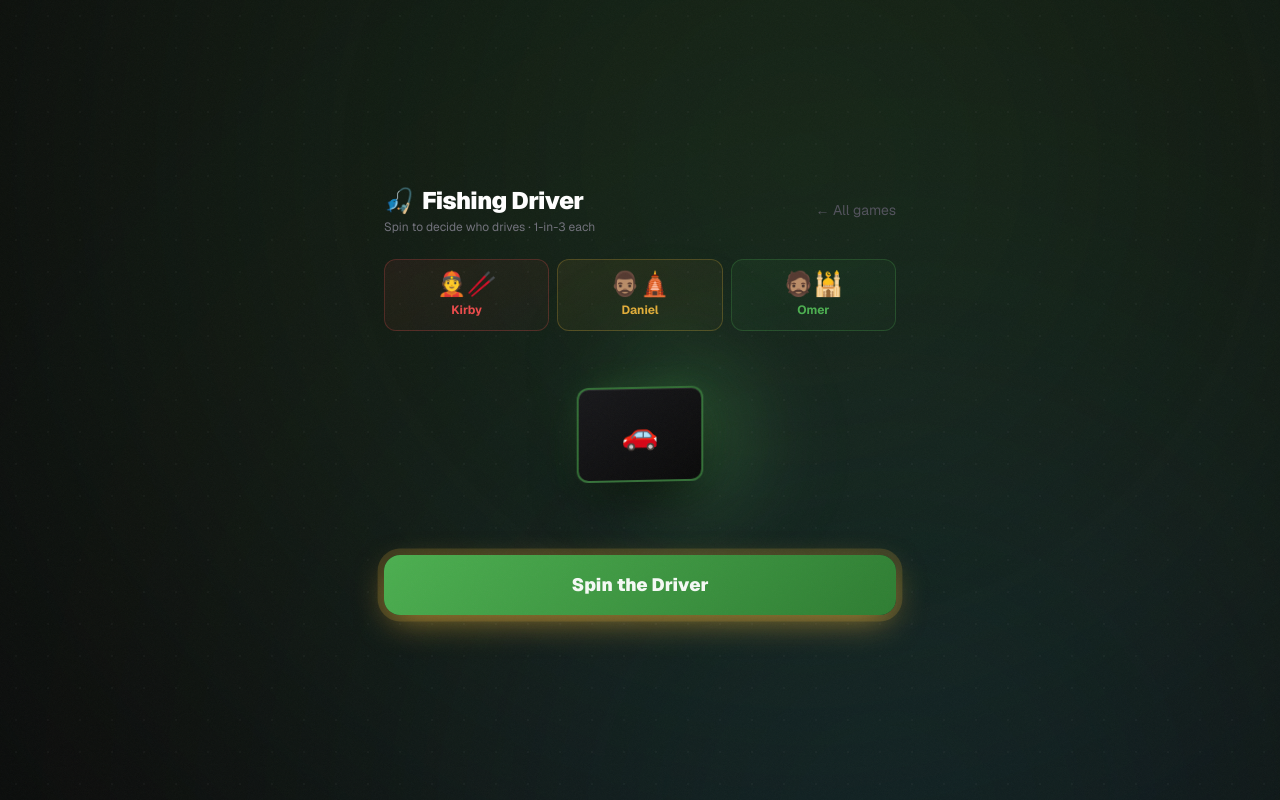
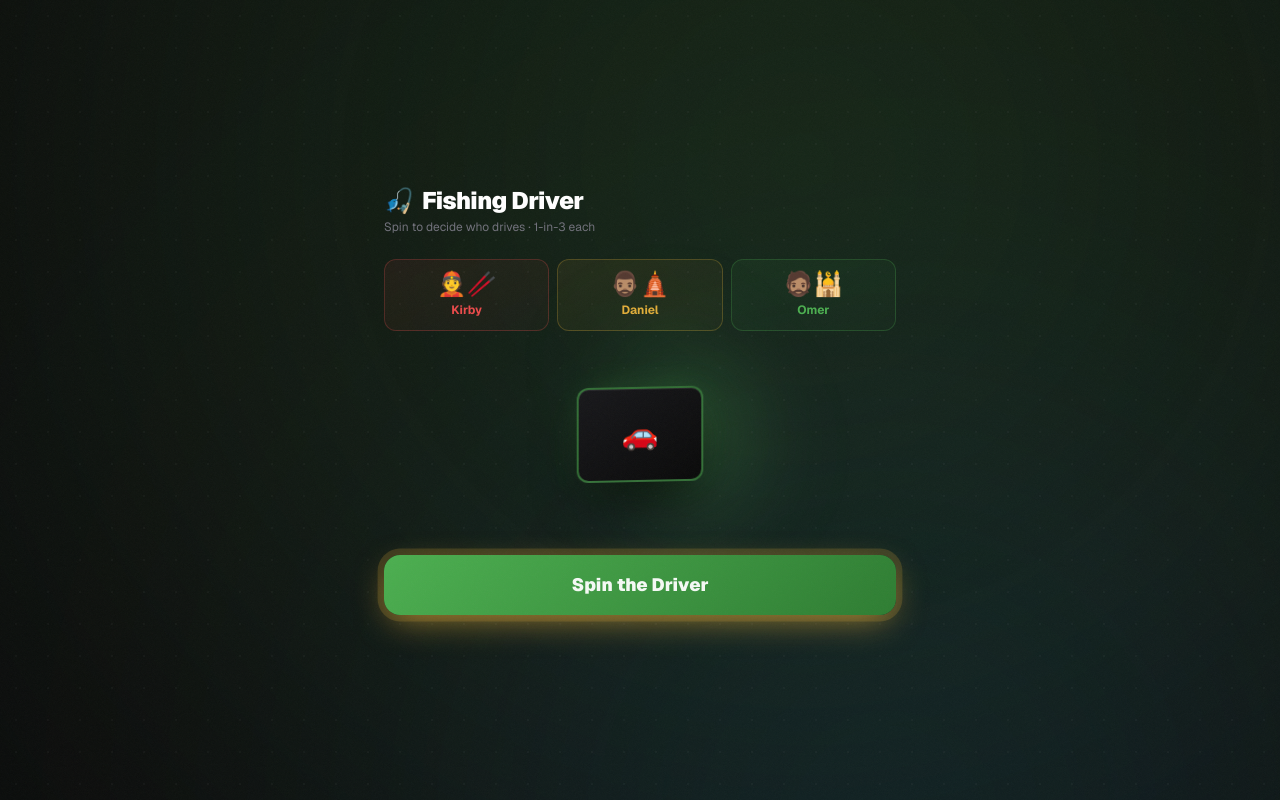
Before and after one commit to DHNWAC/songless_bois, a Next.js app: page /fishing_case_open in a window 1280 px wide. Built offline with nearby package versions, Linux system fonts and the light colour scheme.

Commit message:
remove link

```diff
--- a/src/app/fishing_case_open/page.tsx
+++ b/src/app/fishing_case_open/page.tsx
@@ -1,6 +1,5 @@
 'use client'
 
-import Link from 'next/link'
 import { useEffect, useRef, useState } from 'react'
 
 interface Driver {
@@ -266,7 +265,6 @@ export default function FishingCaseOpenPage() {
             </div>
             <p className="text-zinc-500 text-xs mt-0.5">Spin to decide who drives · 1-in-3 each</p>
           </div>
-          <Link href="/" className="text-zinc-600 hover:text-zinc-300 text-sm transition-colors">← All games</Link>
         </div>
 
         {/* Contestants */}
```
